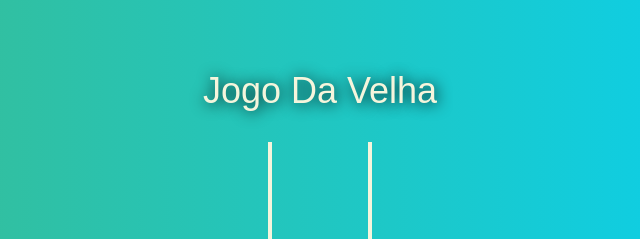
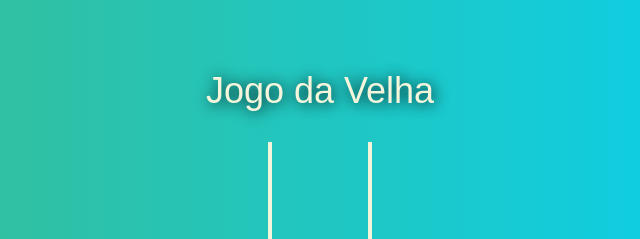
Before and after one commit to felipegauer/JogoDaVelha, a plain HTML site: page index.html in a window 1280 px wide. Shown: the part 159-398 px from the top of the page, 320-960 px from the left. Drawn offline with Linux system fonts and the light colour scheme.

Commit message:
formatação de texto

```diff
--- a/index.html
+++ b/index.html
@@ -10,7 +10,7 @@
 
 <body>
     <div class="content" >
-        <p>Jogo Da Velha</p>
+        <p>Jogo da Velha</p>
         <div class="game">
             <div class="cell"></div>
             <div class="cell"></div>
```
